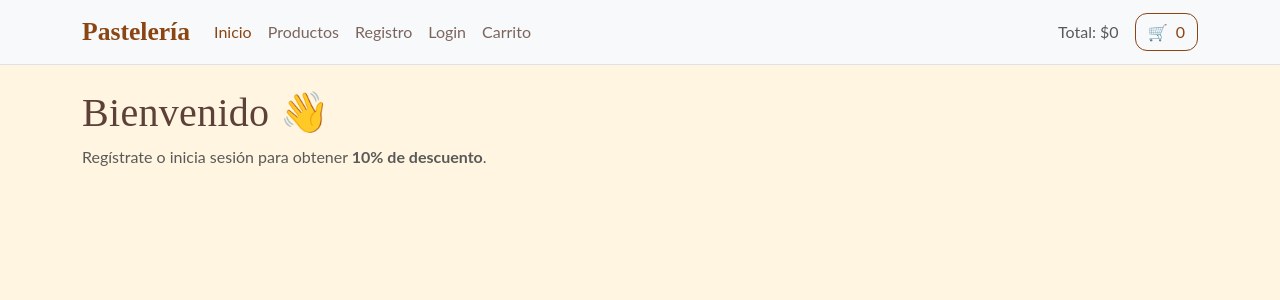
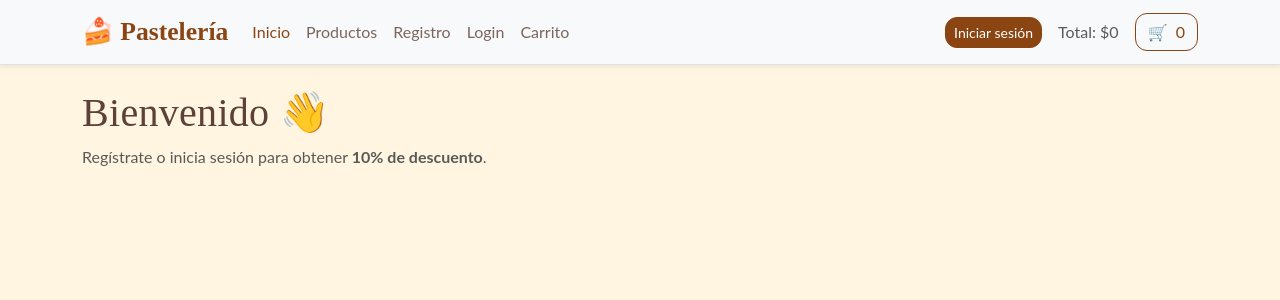
Before and after one commit to lucastupai/pasteleria, a React (Vite) app: page / in a window 1280 px wide. Shown: the top 300 px of the page. Built offline with nearby package versions, Linux system fonts and the light colour scheme.

Commit message:
Agregado botón de cerrar sesión y actualización de Navbar

```diff
--- a/src/components/Navbar.jsx
+++ b/src/components/Navbar.jsx
@@ -1,30 +1,75 @@
 import React from 'react'
-import { Link, NavLink } from 'react-router-dom'
+import { Link, NavLink, useNavigate } from 'react-router-dom'
 import CartWidget from './CartWidget.jsx'
 
-export default function Navbar(){
+export default function Navbar() {
+  const navigate = useNavigate()
+  const usuario = JSON.parse(localStorage.getItem('usuarioActual') || 'null')
+
+  const handleLogout = () => {
+    if (confirm('¿Deseas cerrar sesión?')) {
+      localStorage.removeItem('usuarioActual')
+      navigate('/login')
+    }
+  }
+
   return (
-    <nav className="navbar navbar-expand-lg navbar-light bg-light border-bottom">
+    <nav className="navbar navbar-expand-lg navbar-light bg-light border-bottom shadow-sm">
       <div className="container">
-        <Link className="navbar-brand" to="/">Pastelería</Link>
+        <Link className="navbar-brand fw-bold" to="/">🍰 Pastelería</Link>
 
         {/* Botón hamburguesa */}
-        <button className="navbar-toggler" type="button" data-bs-toggle="collapse" data-bs-target="#nav">
+        <button
+          className="navbar-toggler"
+          type="button"
+          data-bs-toggle="collapse"
+          data-bs-target="#nav"
+        >
           <span className="navbar-toggler-icon"></span>
         </button>
 
         <div id="nav" className="collapse navbar-collapse">
           <ul className="navbar-nav me-auto mb-2 mb-lg-0">
-            <li className="nav-item"><NavLink className="nav-link" to="/">Inicio</NavLink></li>
-            <li className="nav-item"><NavLink className="nav-link" to="/productos">Productos</NavLink></li>
-            <li className="nav-item"><NavLink className="nav-link" to="/registro">Registro</NavLink></li>
-            <li className="nav-item"><NavLink className="nav-link" to="/login">Login</NavLink></li>
-            {/* 👇 Link textual extra al carrito */}
-            <li className="nav-item"><NavLink className="nav-link" to="/carrito">Carrito</NavLink></li>
+            <li className="nav-item">
+              <NavLink className="nav-link" to="/">Inicio</NavLink>
+            </li>
+            <li className="nav-item">
+              <NavLink className="nav-link" to="/productos">Productos</NavLink>
+            </li>
+            <li className="nav-item">
+              <NavLink className="nav-link" to="/registro">Registro</NavLink>
+            </li>
+            {!usuario && (
+              <li className="nav-item">
+                <NavLink className="nav-link" to="/login">Login</NavLink>
+              </li>
+            )}
+            <li className="nav-item">
+              <NavLink className="nav-link" to="/carrito">Carrito</NavLink>
+            </li>
           </ul>
 
-          {/* 👇 Widget con contador y acceso rápido */}
-          <CartWidget />
+          {/* 👇 Mostrar usuario logueado y botón de salir */}
+          <div className="d-flex align-items-center gap-3">
+            {usuario ? (
+              <>
+                <span className="text-success fw-semibold">
+                  Bienvenida/o, {usuario.nombre} ✅
+                </span>
+                <button
+                  className="btn btn-outline-danger btn-sm"
+                  onClick={handleLogout}
+                >
+                  Cerrar sesión
+                </button>
+              </>
+            ) : (
+              <NavLink className="btn btn-primary btn-sm" to="/login">
+                Iniciar sesión
+              </NavLink>
+            )}
+            <CartWidget />
+          </div>
         </div>
       </div>
     </nav>
```
